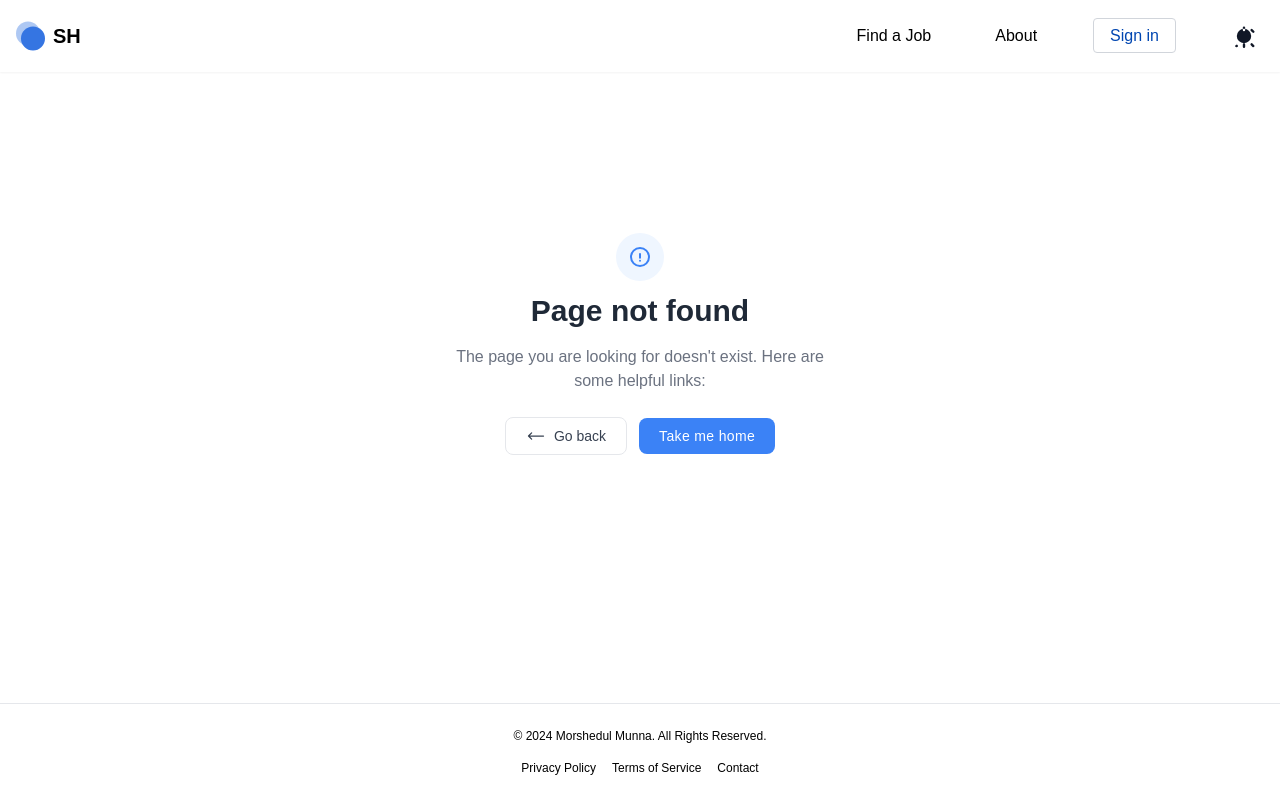
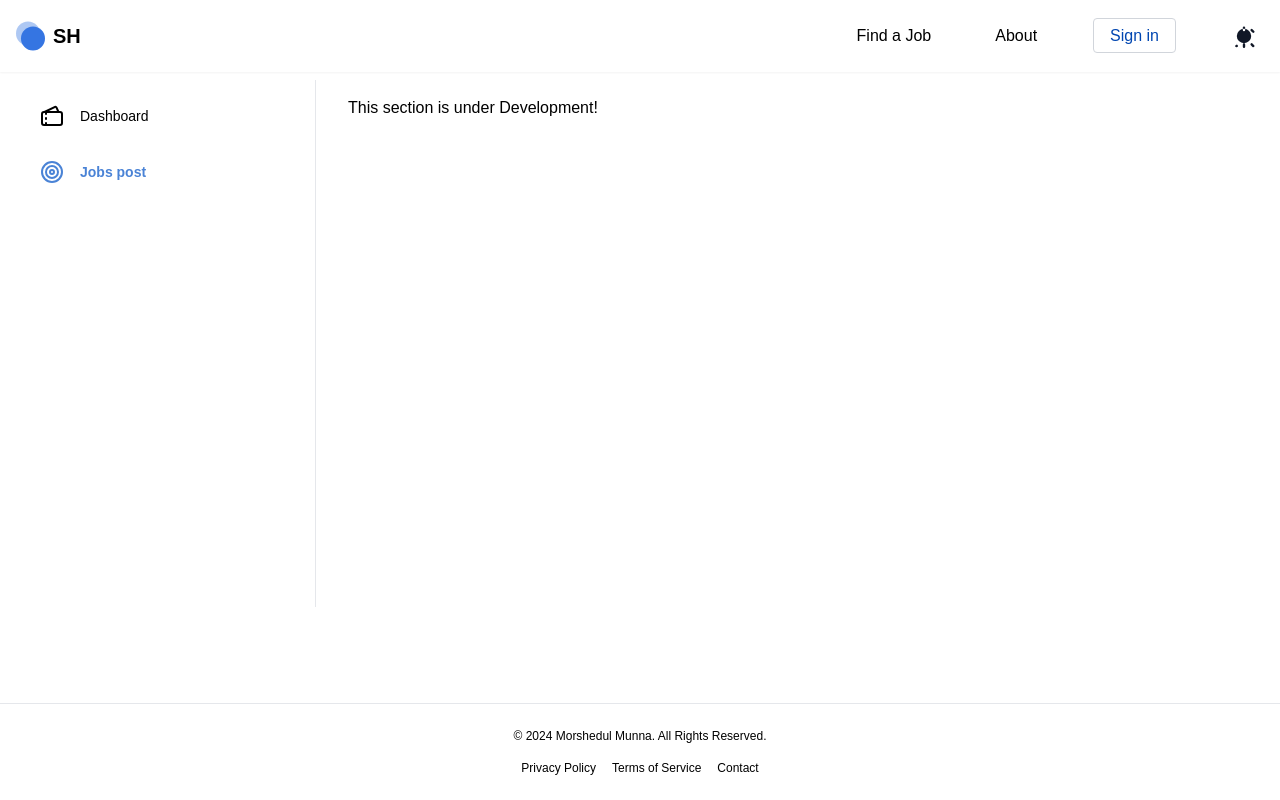
Before and after one commit to morshedulmunna/Skill-Hunt, a Next.js app: page /dashboard/job-post in a window 1280 px wide. Before the commit this address had no page. Built offline with nearby package versions, Linux system fonts and the light colour scheme.

Commit message:
Dashboard Sidebar  Design

```diff
--- /dev/null
+++ b/src/app/(Dashboard)/dashboard/job-post/page.tsx
@@ -0,0 +1,7 @@
+import React from "react";
+
+type Props = {};
+
+export default function JobPostPage({}: Props) {
+  return <div>This section is under Development!</div>;
+}
--- a/src/app/not-found.tsx
+++ b/src/app/not-found.tsx
@@ -34,10 +34,10 @@ const NotFound: React.FC = () => {
             links:
           </p>
 
-          <div className="flex items-center w-full mt-6 gap-x-3 shrink-0 sm:w-auto">
+          <div className="flex flex-col lg:flex-row items-center w-full mt-6 gap-x-3 shrink-0 sm:w-auto">
             <button
               onClick={() => router.back()}
-              className="flex items-center justify-center w-1/2 px-5 py-2 text-sm text-gray-700 transition-colors duration-200 bg-white border rounded-lg gap-x-2 sm:w-auto hover:bg-gray-100 "
+              className="flex whitespace-nowrap items-center justify-center w-1/2 px-5 py-2 text-sm text-gray-700 transition-colors duration-200 bg-white border rounded-lg gap-x-2 sm:w-auto hover:bg-gray-100 "
             >
               <svg
                 xmlns="http://www.w3.org/2000/svg"
@@ -58,7 +58,7 @@ const NotFound: React.FC = () => {
             </button>
 
             <Link href={"/"}>
-              <button className="w-1/2 px-5 py-2 text-sm tracking-wide text-white transition-colors duration-200 bg-blue-500 rounded-lg shrink-0 sm:w-auto hover:bg-blue-600 ">
+              <button className=" w-full mt-4 lg:mt-0  whitespace-nowrap px-5 py-2 text-sm tracking-wide text-white transition-colors duration-200 bg-blue-500 rounded-lg shrink-0 sm:w-auto hover:bg-blue-600 ">
                 Take me home
               </button>
             </Link>
--- a/src/components/DashboardSidebar.tsx
+++ b/src/components/DashboardSidebar.tsx
@@ -1,11 +1,46 @@
+"use client";
+
+import { Target, Tickets } from "lucide-react";
+import Link from "next/link";
+import { usePathname } from "next/navigation";
 import React from "react";
 
 type Props = {};
 
+const sideBarNavigationDat = [
+  {
+    name: "Dashboard",
+    link: "/dashboard",
+    icon: <Tickets />,
+  },
+  {
+    name: "Jobs post",
+    link: "/dashboard/job-post",
+    icon: <Target />,
+  },
+];
+
 export default function DashboardSidebar({}: Props) {
+  const path = usePathname();
   return (
     <div className="p-4">
-      <div>Dashboard </div>
+      {sideBarNavigationDat.map(({ name, link, icon }) => (
+        <div
+          key={name}
+          className="flex items-center  mb-4 py-2 px-2 w-full rounded gap-4"
+        >
+          <Link
+            href={link}
+            className={` ${
+              path === link &&
+              "text-primary-light dark:text-primary-light font-bold"
+            } text-sm flex items-center gap-4   dark:text-gray-400 hover:text-gray-800 dark:hover:text-gray-200`}
+          >
+            {icon}
+            <span className="hidden md:block">{name}</span>
+          </Link>
+        </div>
+      ))}
     </div>
   );
 }
--- a/src/components/PostJobButton.tsx
+++ b/src/components/PostJobButton.tsx
@@ -2,6 +2,7 @@
 
 import { accountType } from "@/constant";
 import useUserInfo from "@/hooks/useUserInfo";
+import Link from "next/link";
 import React from "react";
 
 type Props = {};
@@ -12,12 +13,14 @@ export default function PostJobButton({}: Props) {
   return (
     <>
       {userInfo.id && userInfo.accountType === accountType.RECRUITER ? (
-        <button
+        <Link
+          prefetch
+          href={"/dashboard/job-post"}
           type="button"
           className="px-4 py-2 rounded bg-primary-base whitespace-nowrap  text-white  focus:outline-none "
         >
           Post a Jobs
-        </button>
+        </Link>
       ) : (
         ""
       )}
--- a/src/components/ToggleMobileMenu.tsx
+++ b/src/components/ToggleMobileMenu.tsx
@@ -5,6 +5,7 @@ import useUserInfo from "@/hooks/useUserInfo";
 import { clearLocalStorage, deleteAllCookies } from "@/utils";
 import {
   ArrowLeftFromLine,
+  CircleGauge,
   House,
   LogOut,
   Menu,
@@ -14,6 +15,8 @@ import {
 import Link from "next/link";
 import { usePathname } from "next/navigation";
 import React, { useRef, useState } from "react";
+import PostJobButton from "./PostJobButton";
+import { accountType } from "@/constant";
 
 type Props = {
   className?: string;
@@ -47,6 +50,7 @@ export default function ToggleMobileMenu({ className }: Props) {
         }`}
       >
         <div>
+          <div className="flex justify-between items-center w--full">
             <div className="flex justify-start items-center gap-6">
               <ArrowLeftFromLine
                 className="rotate-180"
@@ -54,11 +58,27 @@ export default function ToggleMobileMenu({ className }: Props) {
               />
               <p className="font-semibold">Navigator</p>
             </div>
+            <PostJobButton />
+          </div>
 
           <div className="w-full h-[1px] mt-4  bg-primary-base/20 animate-pulse"></div>
           <div className="w-full h-[1px] mb-4 mt-1 bg-primary-base/20 animate-pulse"></div>
 
           <div className="w-full">
+            {userInfo.id && userInfo.accountType === accountType.RECRUITER ? (
+              <Link
+                onClick={() => setIsOpen(false)}
+                className={`flex w-full  mb-2 text-sm font-semibold  rounded-lg hover:bg-primary-light/20 py-2 px-4 items-center gap-6 ${
+                  path === "/dashboard" && "bg-primary-light/30 animate-pulse"
+                } `}
+                href={"/dashboard"}
+              >
+                <CircleGauge />
+                <span>Dashboard</span>
+              </Link>
+            ) : (
+              ""
+            )}
             {[
               {
                 label: "Home",
@@ -90,7 +110,7 @@ export default function ToggleMobileMenu({ className }: Props) {
             ))}
           </div>
         </div>
-        <div className="flex w-full justify-center items-center">
+        <div className="flex w-full pb-12 justify-center items-center">
           {userInfo.id ? (
             <div
               onClick={() => {
```
Lines whose indentation alone changed are shown as unchanged.
